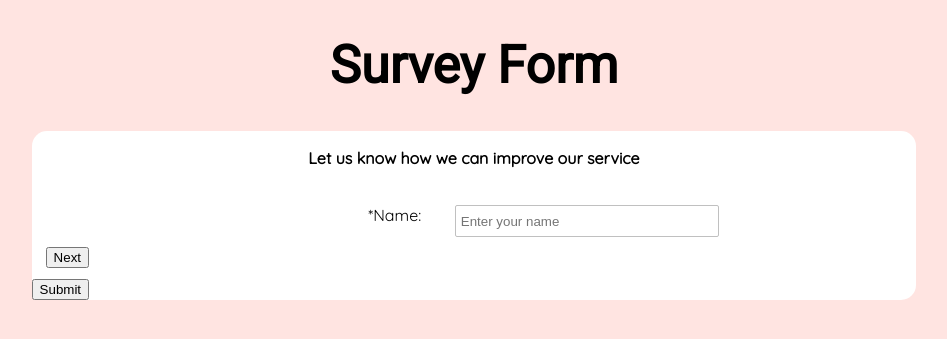
After one commit to kevinkalkan/unethical-atm, a Flask app: page /survey in a window 1280 px wide. The commit adds this page. Shown: the top 339 px of the page, without its empty margins (166-1113 px from the left). Run offline with Flask 3, Linux system fonts and the light colour scheme.

Commit message:
Added other pages, modified screenshot

```diff
--- a/main.py
+++ b/main.py
@@ -1,40 +1,63 @@
-from flask import Flask, render_template
+from flask import Flask, render_template, redirect
 from teachable_machine import TeachableMachine
+import time
 import cv2 as cv
-import time
 
 app = Flask(__name__)
+app.static_folder = 'static'
 
-model = TeachableMachine(model_path="keras_model.h5",
-                         labels_file_path="labels.txt")
+model = TeachableMachine(model_path="keras_model.h5", labels_file_path="labels.txt")
 
+CONSTANT_IMAGE_FILE = "static/screenshot.jpg"
 cap = cv.VideoCapture(0)
+
 
 def start_video_capture():
     _, img = cap.read()
-    timestamp = int(time.time())
-    image_path = f"screenshot_{timestamp}.jpg"
-    cv.imwrite(image_path, img)
-    result = model.classify_image(image_path)
+
+    # Overwrite the existing screenshot file with the new frame
+    cv.imwrite(CONSTANT_IMAGE_FILE, img)
+
+    result = model.classify_image(CONSTANT_IMAGE_FILE)
+    class_name = result["class_name"]
+
     print("class_index", result["class_index"])
-    print("class_name:::", result["class_name"])
-    return result["class_name"]
+    print("class_name:::", class_name)
 
-# Render the HTML page
+    return class_name
+
+
+def stop_video_capture():
+    cap.release()
+
+
 @app.route('/')
 def index():
     return render_template('index.html')
 
+
 @app.route('/classify', methods=['GET'])
 def classify():
-    global stored_class_name
-    stored_class_name = start_video_capture()
-    return stored_class_name
+    class_name = start_video_capture()
+    return class_name
+
 
 @app.route('/stop')
 def stop():
+    stop_video_capture()
     cv.destroyAllWindows()
-    return 'Video stream stopped.'
+    return redirect('/')
+
+
+@app.route('/survey')
+def survey():
+    return render_template('survey.html')
+
+
+@app.route('/screen')
+def screen():
+    return render_template('screen.html')
+
 
 if __name__ == '__main__':
     app.run(debug=True)
--- /dev/null
+++ b/static/styles.css
@@ -0,0 +1,126 @@
+body{
+    background-color:#FFE4E1;
+  }
+
+  header{
+    font-family:Roboto;
+    font-size:26px;
+    color:black;
+    font-weight:bold;
+    text-align:center;
+    margin-top:20px;
+    margin-bottom:20px;
+  }
+  #cameraFeed {
+    display: block; /* Make sure it's set to 'block' or 'inline-block' */
+    visibility: visible; /* Make sure it's set to 'visible' */
+}
+
+  #survey-form{
+    background-color:#FFFFFF;
+    font-family:Quicksand;
+    max-width:70%;
+    margin:auto;
+    padding:0;
+    border-radius:15px;
+  }
+
+  #description{
+    text-align:center;
+    font-size:16px;
+    padding-top:17px;
+    font-weight:bold;
+  }
+
+  .fieldset{
+    border-width:0;
+    padding-top:1%;
+
+  }
+
+  .sub-group{
+    position:relative;
+    right:30px;
+    display:flex;
+    justify-content:center;
+    flex-wrap:wrap;
+    padding:1%;
+  }
+
+  label.left{
+    width:30%;
+    padding-right:4%;
+    text-align:right;
+  }
+
+
+  .right{
+    width:30%;
+  }
+
+  .input-field{
+    height:20px;
+    padding:5px;
+    border: 1px solid #c0c0c0;
+    border-radius: 2px;
+  }
+
+  #dropdown{
+    font-family:Quicksand;
+    height:30px;
+    border: 1px solid #c0c0c0;
+    border-radius: 2px;
+  }
+
+  .checkbox{
+    position:relative;
+    padding:3px;
+    right:3px;
+    bottom:15px;
+  }
+
+  .radio{
+    position:relative;
+    padding:3px;
+    bottom:15px;
+  }
+
+  h2{
+    position:relative;
+    bottom:8px;
+    font-size:16px;
+    text-align:center;
+    font-weight:bold;
+  }
+
+  .commentbox{
+    text-align:center;
+  }
+
+  textarea{
+    width:65%;
+    border-radius:4px;
+  }
+
+  #submit{
+    background:#FFE4E1;
+    font-family:Roboto;
+    border-radius:4px;
+    font-size:23px;
+  }
+
+  label:hover{
+    cursor:pointer;
+  }
+
+  @media (max-width: 800px) {
+    body {
+      font-size: 12px;
+    }
+  }
+
+  @media (max-width: 580px) {
+    body {
+      font-size: 9px;
+    }
+  }
--- /dev/null
+++ b/templates/survey.html
@@ -0,0 +1,70 @@
+<!DOCTYPE html>
+<html lang="en">
+<head>
+  <title>Survey Form</title>
+  <meta charset="UTF-8" />
+  <meta name="viewport" content="width=device-width" />
+  <link href="https://fonts.googleapis.com/css?family=Quicksand|Roboto" rel="stylesheet">
+  <link rel="stylesheet" type="text/css" href="{{ url_for('static', filename='styles.css') }}">
+  <style>
+    /* Add any additional styles as needed */
+    .fieldset {
+      display: none;
+    }
+
+    .fieldset.active {
+      display: block;
+    }
+  </style>
+</head>
+<body>
+  <header>
+    <div id="title">
+      <h1>Survey Form</h1>
+    </div>
+  </header>
+
+  <form id="survey-form" onsubmit="redirectToScreen()">
+
+    <div id="description">Let us know how we can improve our service</div><br>
+
+    <fieldset class="fieldset active" id="fieldset1">
+      <div class="sub-group">
+        <label class="left" id="name-label" for="name">*Name:</label>
+        <input type="text" name="customer-name" class="right input-field" id="name" placeholder="Enter your name" required>
+      </div>
+      <button type="button" onclick="nextFieldset('fieldset1', 'fieldset2')">Next</button>
+    </fieldset>
+
+    <fieldset class="fieldset" id="fieldset2">
+        <div class="sub-group">
+            <label class="left" id="email-label" for="email">*Email:</label>
+            <input type="email" name="emailAddress" class="right input-field" placeholder="Enter your email" id="email" required>
+        </div>
+      <button type="button" onclick="nextFieldset('fieldset2', 'fieldset3')">Next</button>
+    </fieldset>
+
+    <!-- Add more fieldsets or form elements as needed -->
+
+    <button type="submit">Submit</button>
+
+  </form>
+
+  <script>
+    function nextFieldset(currentId, nextId) {
+      var currentFieldset = document.getElementById(currentId);
+      var nextFieldset = document.getElementById(nextId);
+
+      if (currentFieldset && nextFieldset) {
+        currentFieldset.classList.remove('active');
+        nextFieldset.classList.add('active');
+      }
+    }
+    function redirectToScreen() {
+            event.preventDefault();
+            // Redirect to the "screen.html" page
+            window.location.href = '/screen';
+    }
+  </script>
+</body>
+</html>
```
Also changed, not shown: templates/index.html (+4 -24 lines), templates/screen.html (added, +137 -0 lines).
